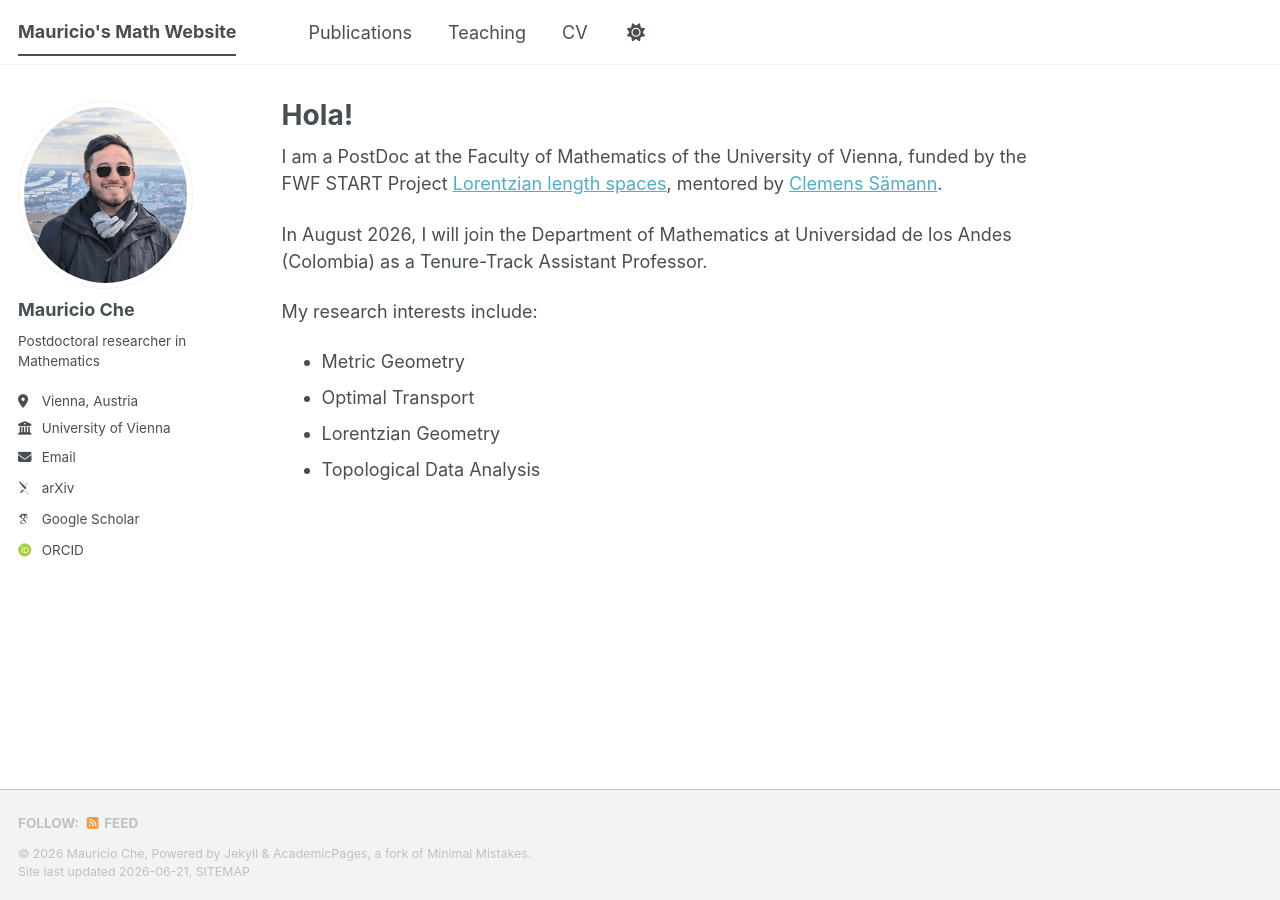
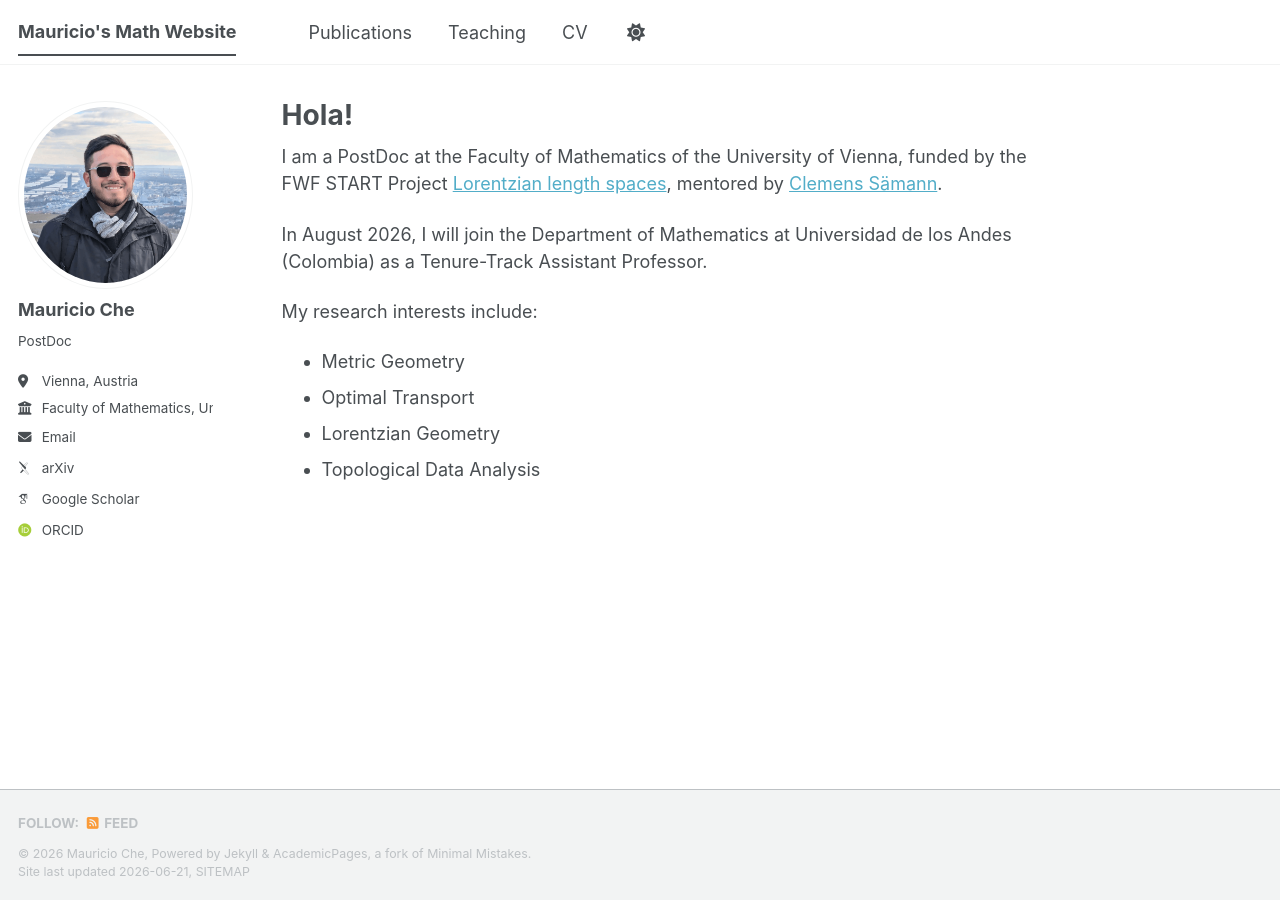
Before and after one commit to MauricioChe/mauricioche.github.io, a Jekyll site: the page built from _pages/about.md, in a window 1280 px wide. Built offline with Jekyll 4.4.1, drawn with Linux system fonts in a browser that asks for light colours; some web fonts are replaced; a script bundle is joined from its source files by our own code; library files that are not in the unit come from our copies.

Commit message:
Update _config.yml

```diff
--- a/_config.yml
+++ b/_config.yml
@@ -12,7 +12,7 @@ site_theme               : "default" # The available themes options are "default
 title                    : "Mauricio's Math Website"
 title_separator          : "-"
 name                     : &name "Mauricio Che"
-description              : &description "Postdoctoral researcher in Mathematics"   # Update this with a general description of your site, this is the default if not overridden by a page
+description              : &description "PostDoc"   # Update this with a general description of your site, this is the default if not overridden by a page
 url                      : https://mauricioche.github.io # The base hostname & protocol for your site e.g. "https://[your GitHub username].github.io",
                                                            # or if you already have some other page hosted on Github then use "https://[your GitHub username].github.io/[Your Repo Name]"
 baseurl                  : "" # the subpath of your site, e.g. "/blog"
@@ -26,9 +26,9 @@ author:
   avatar           : "profile.png"
   name             : "Mauricio Che"
   pronouns         : # example: "she/her"
-  bio              : "Postdoctoral researcher in Mathematics"
+  bio              : "PostDoc"
   location         : "Vienna, Austria"
-  employer         : "University of Vienna"
+  employer         : "Faculty of Mathematics, University of Vienna"
   uri              : # URL
   email            : "mauricio dot adrian dot che dot moguel at univie dot ac dot at"
 
```
